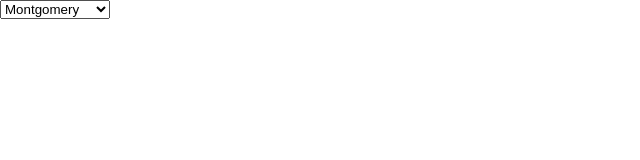
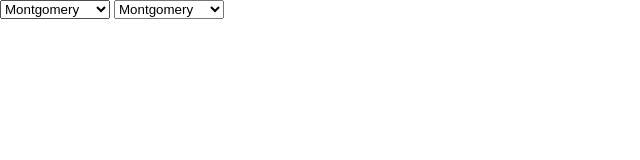
Before and after one commit to abez2930/CSE-350-Group-Project, a plain HTML site: page index.html in a window 1280 px wide. Shown: the whole page, without its empty margins (0-640 px from the left). Drawn offline with Linux system fonts and the light colour scheme.

Commit message:
The second dropdown button option

```diff
--- a/index.html
+++ b/index.html
@@ -11,7 +11,8 @@
     </head>
 
     <body>
-        <select name="capitals" id="capitals">
+        <!--First dropdown button option-->
+        <select name="capitals" id="capitals_1">
             <option value="Montgomery">Montgomery</option>
             <option value="Juneau">Juneau</option>
             <option value="Phoenix">Phoenix</option>
@@ -63,6 +64,60 @@
             <option value="Madison">Madison</option>
             <option value="Cheyenne">Cheyenne</option>
         </select>
-        <!-- This is the meat of the backend of the website-->
+
+        <!-- This is the second dropdown button option -->
+         <select name="capitals" id="capitals_2">
+            <option value="Montgomery">Montgomery</option>
+            <option value="Juneau">Juneau</option>
+            <option value="Phoenix">Phoenix</option>
+            <option value="Little Rock">Little Rock</option>
+            <option value="Sacramento">Sacramento</option>
+            <option value="Denver">Denver</option>
+            <option value="Hartford">Hartford</option>
+            <option value="Dover">Dover</option>
+            <option value="Tallahassee">Tallahassee</option>
+            <option value="Atlanta">Atlanta</option>
+            <option value="Honolulu">Honolulu</option>
+            <option value="Boise">Boise</option>
+            <option value="Springfield">Springfield</option>
+            <option value="Indianapolis">Indianapolis</option>
+            <option value="Des Moines">Des Moines</option>
+            <option value="Topeka">Topeka</option>
+            <option value="Frankfort">Frankfort</option>
+            <option value="Baton Rouge">Baton Rouge</option>
+            <option value="Augusta">Augusta</option>
+            <option value="Annapolis">Annapolis</option>
+            <option value="Boston">Boston</option>
+            <option value="Lansing">Lansing</option>
+            <option value="Saint Paul">Saint Paul</option>
+            <option value="Jackson">Jackson</option>
+            <option value="Jefferson City">Jefferson City</option>
+            <option value="Helena">Helena</option>
+            <option value="Lincoln">Lincoln</option>
+            <option value="Carson City">Carson City</option>
+            <option value="Concord">Concord</option>
+            <option value="Trenton">Trenton</option>
+            <option value="Santa Fe">Santa Fe</option>
+            <option value="Albany">Albany</option>
+            <option value="Raleigh">Raleigh</option>
+            <option value="Bismarck">Bismarck</option>
+            <option value="Columbus">Columbus</option>
+            <option value="Oklahoma City">Oklahoma City</option>
+            <option value="Salem">Salem</option>
+            <option value="Harrisburg">Harrisburg</option>
+            <option value="Providence">Providence</option>
+            <option value="Columbia">Columbia</option>
+            <option value="Pierre">Pierre</option>
+            <option value="Nashville">Nashville</option>
+            <option value="Austin">Austin</option>
+            <option value="Salt Lake City">Salt Lake City</option>
+            <option value="Montpelier">Montpelier</option>
+            <option value="Richmond">Richmond</option>
+            <option value="Olympia">Olympia</option>
+            <option value="Charleston">Charleston</option>
+            <option value="Madison">Madison</option>
+            <option value="Cheyenne">Cheyenne</option>
+        </select>
+
     </body>
 </html>
```
